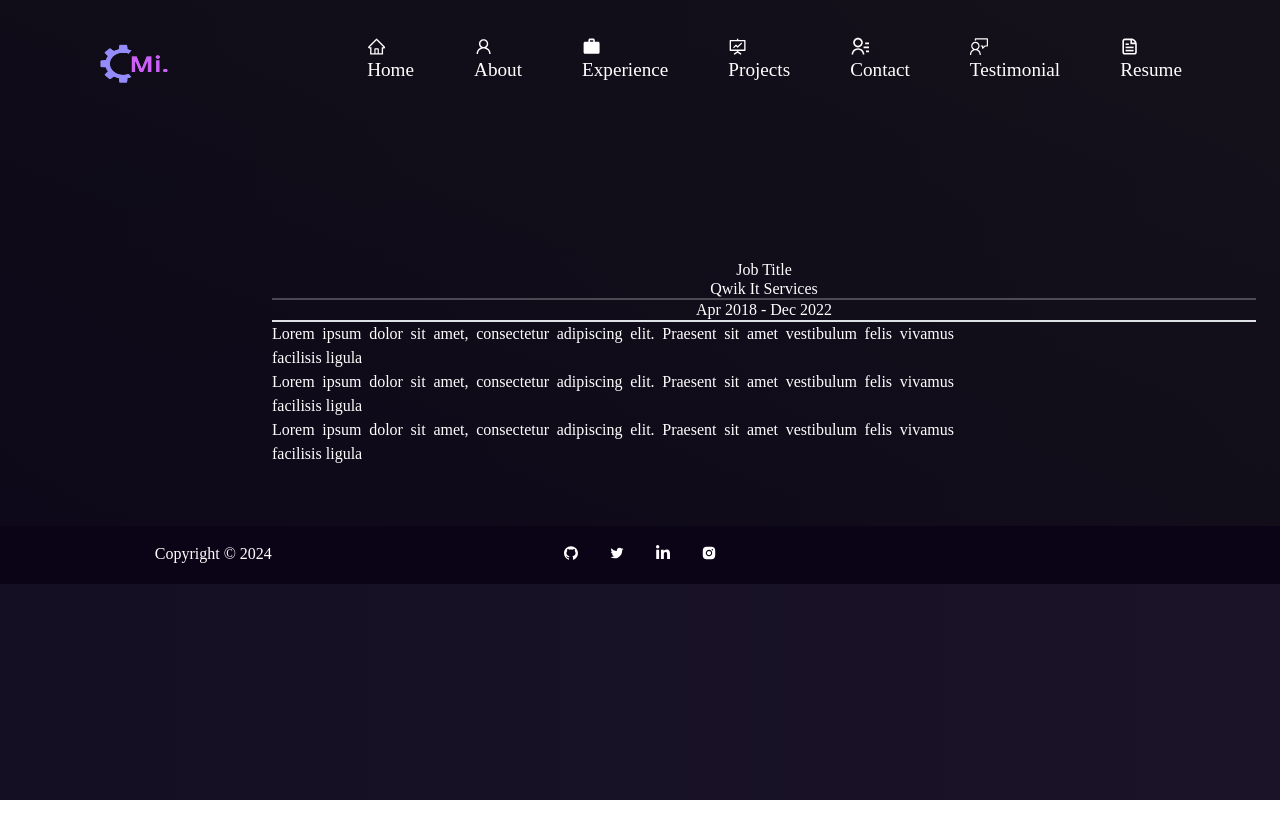
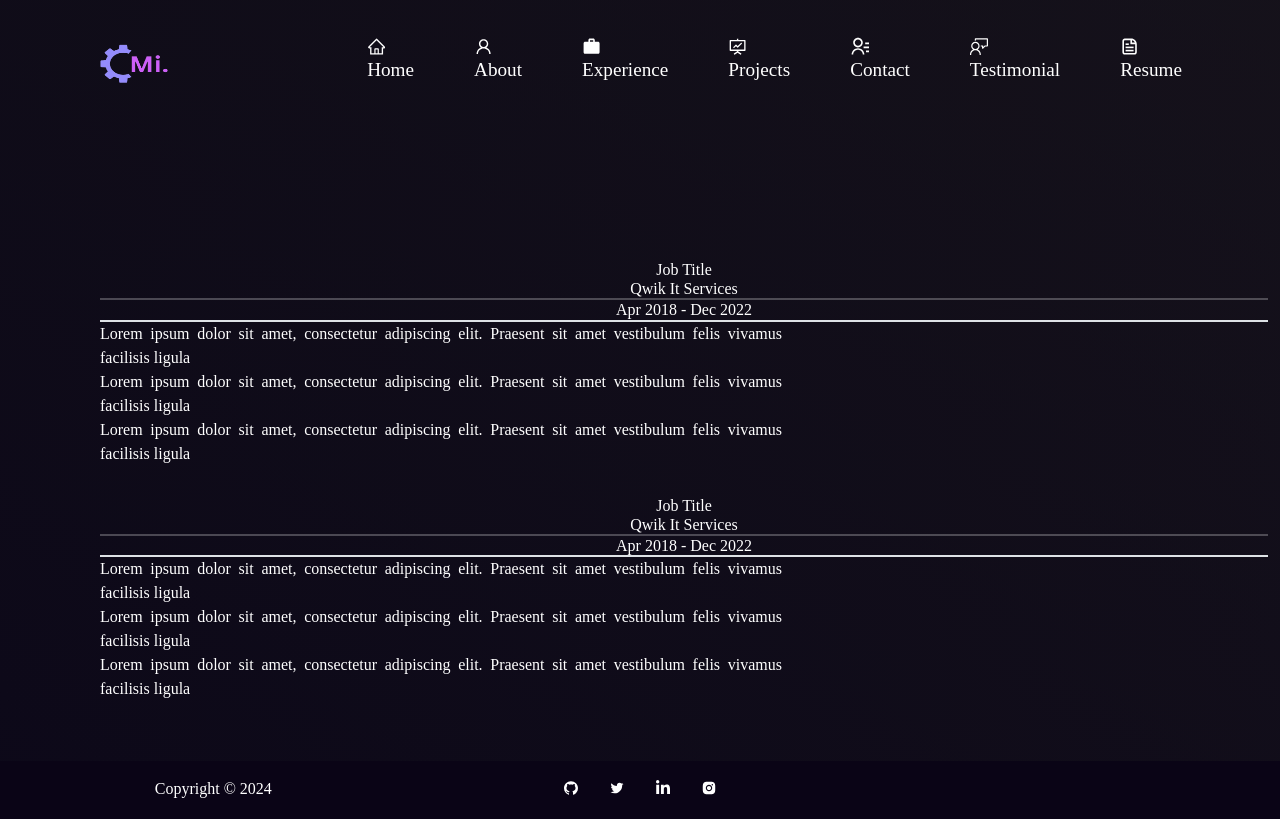
Before and after one commit to Moinulilm10/cdp-class-21, a React (Vite) app in the folder portfolio client/: page /experience in a window 1280 px wide. Built offline with nearby package versions, Linux system fonts and the light colour scheme.

Commit message:
Refactored Experience component and updated styles in style.css

```diff
--- a/portfolio client/src/components/Experience/Experience.jsx
+++ b/portfolio client/src/components/Experience/Experience.jsx
@@ -3,9 +3,54 @@ import { Col, Container } from "react-bootstrap";
 const Experience = () => {
   return (
     <Container fluid className="experience-section">
-      <Container>
-        <Col>
+      <Col>
+        <div className="flex flex-col items-center gap-8">
           <div className="flex flex-col lg:flex-row gap-4 lg:gap-[26px]">
+            <div className="flex flex-col gap-3">
+              <div className="flex flex-col items-start gap-3 lg:items-center">
+                <h4 className="items-center font-sans text-2xl font-normal leading-6">
+                  Job Title
+                </h4>
+                <div className="flex flex-col items-start gap-2 lg:items-end">
+                  <h5 className="font-normal text-[16px] leading-5">
+                    Qwik It Services
+                  </h5>
+                  <hr className="w-[196px] hidden lg:visible  border-2 border-[#ffff]" />
+                  <h3 className="font-sans text-base font-normal leading-6">
+                    Apr 2018 - Dec 2022
+                  </h3>
+                </div>
+              </div>
+            </div>
+            {/* vertical line */}
+            <div className="lg:h-[174px] h-0 w-full lg:w-0  border border-[#ffff]">
+              <div></div>
+            </div>
+            {/* vertical line */}
+            <div
+              style={{ height: "174px", width: "682px" }}
+              className="p-0 pr-24 space-y-5"
+            >
+              <ul
+                style={{ textAlign: "justify", textJustify: "inter-word" }}
+                className="flex flex-col items-start justify-start pl-5 overflow-auto list-disc custom-style lg:overflow-hidden"
+              >
+                <li>
+                  Lorem ipsum dolor sit amet, consectetur adipiscing elit.
+                  Praesent sit amet vestibulum felis vivamus facilisis ligula
+                </li>
+                <li>
+                  Lorem ipsum dolor sit amet, consectetur adipiscing elit.
+                  Praesent sit amet vestibulum felis vivamus facilisis ligula
+                </li>
+                <li>
+                  Lorem ipsum dolor sit amet, consectetur adipiscing elit.
+                  Praesent sit amet vestibulum felis vivamus facilisis ligula
+                </li>
+              </ul>
+            </div>
+          </div>
+          <div className="flex flex-col lg:flex-row-reverse gap-4 lg:gap-[26px]">
             <div className="flex flex-col gap-3">
               <div className="flex flex-col items-start gap-3 lg:items-center">
                 <h4 className="items-center font-sans text-2xl font-normal leading-6">
@@ -50,8 +95,8 @@ const Experience = () => {
               </ul>
             </div>
           </div>
-        </Col>
-      </Container>
+        </div>
+      </Col>
     </Container>
   );
 };
--- a/portfolio client/src/styles/style.css
+++ b/portfolio client/src/styles/style.css
@@ -613,7 +613,7 @@ button:focus {
 .experience-section {
   position: relative !important;
   padding-top: 260px !important;
-  padding-left: 260px !important;
+  padding-left: 100px !important;
   padding-bottom: 30px !important;
   background-image: var(--section-background-color) !important;
   color: white !important;
```
